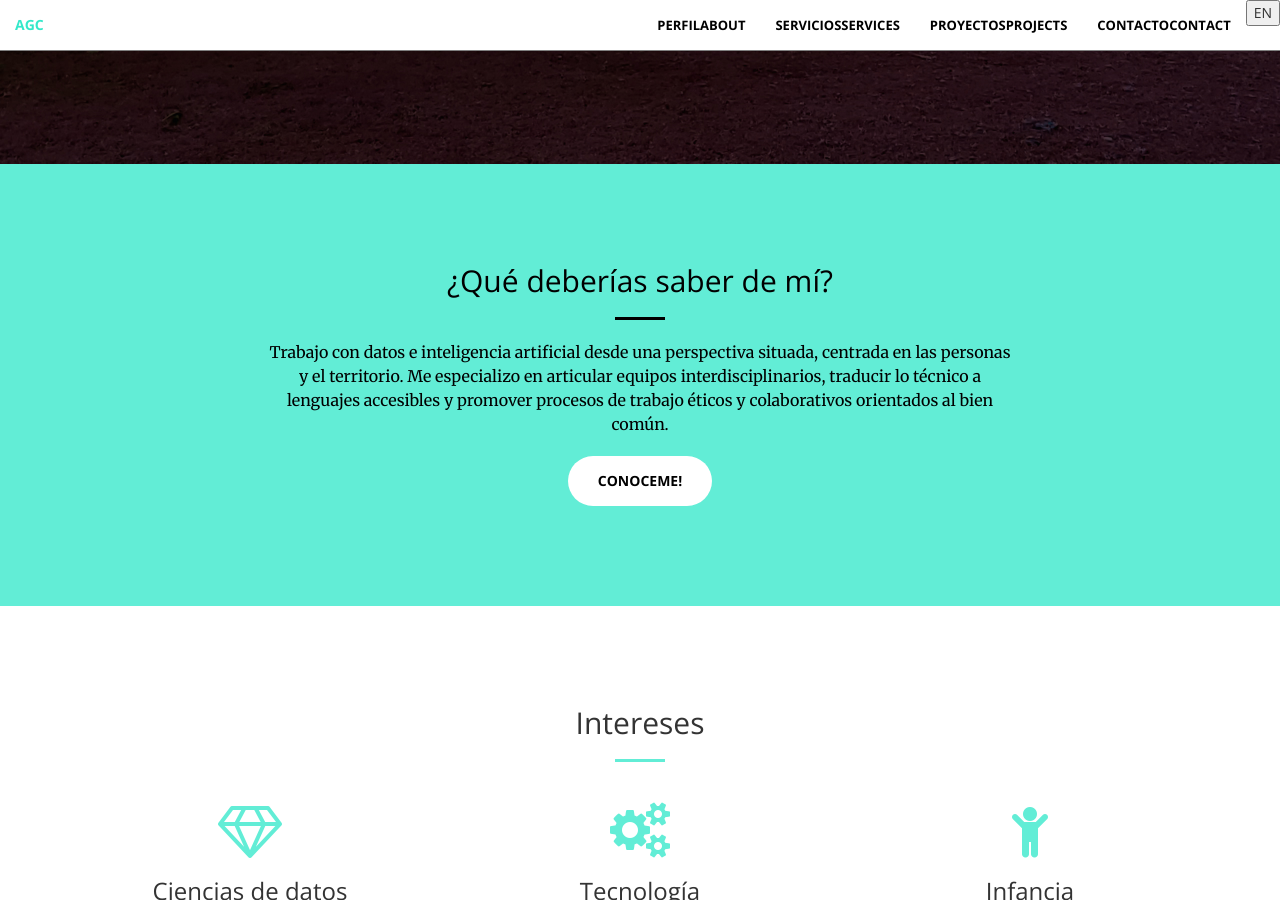
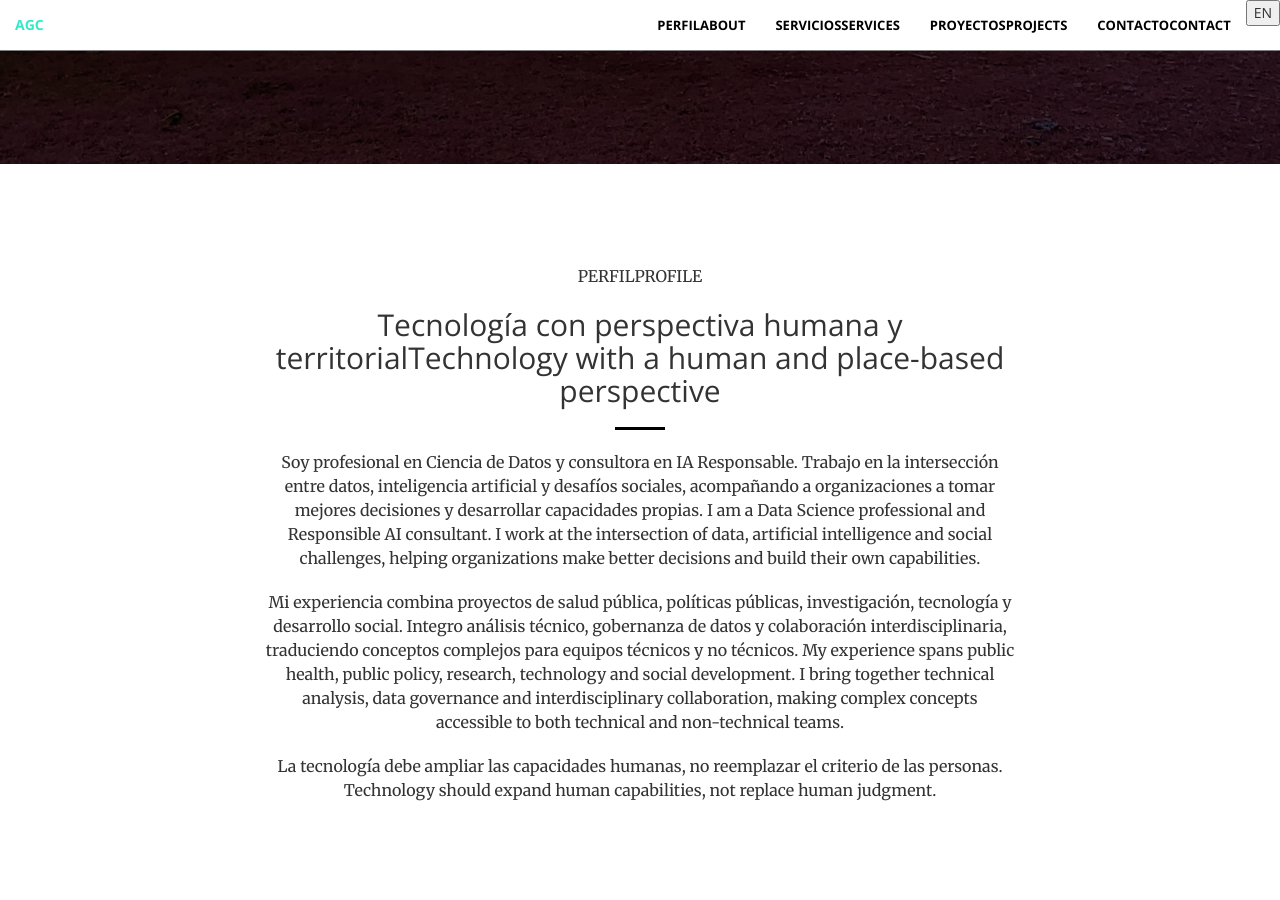
Before and after one commit to AmaliaGuaymasCanavire/amaliaguaymascanavire.github.io, a Jekyll site: the page built from index.html, in a window 1280 px wide and 900 px high, scrolled down 736 px. Built offline with Jekyll 4.4.1, drawn with Linux system fonts in a browser that asks for light colours.

Commit message:
Refresh bilingual personal website: _includes/call-to-action.html

```diff
--- a/_includes/call-to-action.html
+++ b/_includes/call-to-action.html
@@ -1,12 +1,22 @@
-<section class="bg-primary" id="about">
+<section class="about-section" id="about">
   <div class="container">
     <div class="row">
       <div class="col-lg-8 col-lg-offset-2 text-center">
-                <h2 class="section-heading">¿Qué deberías saber de mí?</h2>
+        <p class="eyebrow"><span data-lang="es">PERFIL</span><span data-lang="en">PROFILE</span></p>
+        <h2 class="section-heading"><span data-lang="es">Tecnología con perspectiva humana y territorial</span><span data-lang="en">Technology with a human and place-based perspective</span></h2>
         <hr class="light">
-                <p class="text-faded">
-Trabajo con datos e inteligencia artificial desde una perspectiva situada, centrada en las personas y el territorio. Me especializo en articular equipos interdisciplinarios, traducir lo técnico a lenguajes accesibles y promover procesos de trabajo éticos y colaborativos orientados al bien común.</p>
-                <a href="#" class="btn btn-default btn-xl">Conoceme!</a>
+        <p class="about-lead">
+          <span data-lang="es">Soy profesional en Ciencia de Datos y consultora en IA Responsable. Trabajo en la intersección entre datos, inteligencia artificial y desafíos sociales, acompañando a organizaciones a tomar mejores decisiones y desarrollar capacidades propias.</span>
+          <span data-lang="en">I am a Data Science professional and Responsible AI consultant. I work at the intersection of data, artificial intelligence and social challenges, helping organizations make better decisions and build their own capabilities.</span>
+        </p>
+        <p>
+          <span data-lang="es">Mi experiencia combina proyectos de salud pública, políticas públicas, investigación, tecnología y desarrollo social. Integro análisis técnico, gobernanza de datos y colaboración interdisciplinaria, traduciendo conceptos complejos para equipos técnicos y no técnicos.</span>
+          <span data-lang="en">My experience spans public health, public policy, research, technology and social development. I bring together technical analysis, data governance and interdisciplinary collaboration, making complex concepts accessible to both technical and non-technical teams.</span>
+        </p>
+        <p class="about-principle">
+          <span data-lang="es">La tecnología debe ampliar las capacidades humanas, no reemplazar el criterio de las personas.</span>
+          <span data-lang="en">Technology should expand human capabilities, not replace human judgment.</span>
+        </p>
       </div>
     </div>
   </div>
```
Lines whose indentation alone changed are shown as unchanged.
